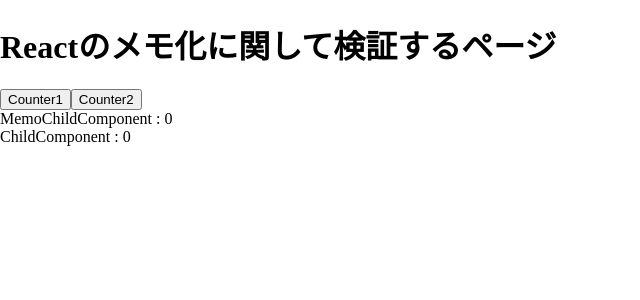
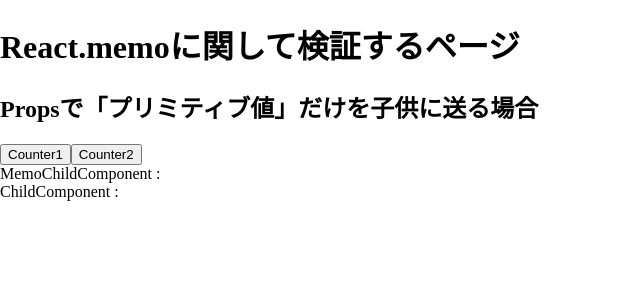
Before and after one commit to kimuniiii/My-Next-Apollo-GraphQL-App, a Next.js app: page /memo in a window 1280 px wide. Shown: the top 300 px of the page, without its empty margins (0-640 px from the left). Built offline with nearby package versions, Linux system fonts and the light colour scheme.

Commit message:
React.memo + Primitive のみの場合の技術検証完了

```diff
--- a/src/components/memo/ChildComponent/index.tsx
+++ b/src/components/memo/ChildComponent/index.tsx
@@ -2,7 +2,7 @@
 
 export type ChildComponentProps = {
   text: string;
-  count: number;
+  count?: number;
   onClick?: () => void;
 } & JSX.IntrinsicElements['div'];
 
@@ -11,7 +11,8 @@
  * @param props {@link ChildComponentProps}
  */
 export const ChildComponent = ({ text, count, onClick, ...args }: ChildComponentProps) => {
-  console.log('ChildComponentは再レンダリングされる');
+  console.log('ChildComponent');
+
   return (
     <div onClick={onClick} {...args}>
       {text} : {count}
--- a/src/components/memo/MemoChildComponent/index.tsx
+++ b/src/components/memo/MemoChildComponent/index.tsx
@@ -2,7 +2,7 @@
 
 export type MemoChildComponentProps = {
   text: string;
-  count: number;
+  count?: number;
   onClick?: () => void;
 } & JSX.IntrinsicElements['div'];
 
@@ -12,7 +12,8 @@
  */
 export const MemoChildComponent = memo<MemoChildComponentProps>(
   ({ text, count, onClick, ...args }) => {
-    console.log('MemoChildComponentは再レンダリングされない');
+    console.log('MemoChildComponent');
+
     return (
       <div onClick={onClick} {...args}>
         {text} : {count}
--- a/src/pages/memo/index.tsx
+++ b/src/pages/memo/index.tsx
@@ -1,8 +1,7 @@
 import type { NextPage } from 'next';
 import Head from 'next/head';
-import { useCallback, useMemo, useState } from 'react';
+import { useState } from 'react';
 import { ChildComponent } from 'src/components/memo/ChildComponent';
-// import { ChildComponent } from 'src/components/memo/ChildComponent';
 import { MemoChildComponent } from 'src/components/memo/MemoChildComponent';
 
 /**
@@ -20,21 +19,17 @@
         <title>Reactのmemo化を検証するページ</title>
       </Head>
 
-      <h1>Reactのメモ化に関して検証するページ</h1>
+      <h1>React.memoに関して検証するページ</h1>
 
-      <button onClick={() => setCount((prev) => prev + 1)}>Counter1</button>
-      <button onClick={() => setCount((prev) => prev + 2)}>Counter2</button>
+      <section>
+        <h1>Propsで「プリミティブ値」だけを子供に送る場合</h1>
 
-      <MemoChildComponent
-        text='MemoChildComponent'
-        count={count}
-        onClick={() => alert('MemoChildComponent Clicked')}
-      />
-      <ChildComponent
-        text='ChildComponent'
-        count={count}
-        onClick={() => alert('ChildComponent Clicked')}
-      />
+        <button onClick={() => setCount((prev) => prev + 1)}>Counter1</button>
+        <button onClick={() => setCount((prev) => prev + 2)}>Counter2</button>
+
+        <MemoChildComponent text='MemoChildComponent' />
+        <ChildComponent text='ChildComponent' />
+      </section>
     </>
   );
 };
```
